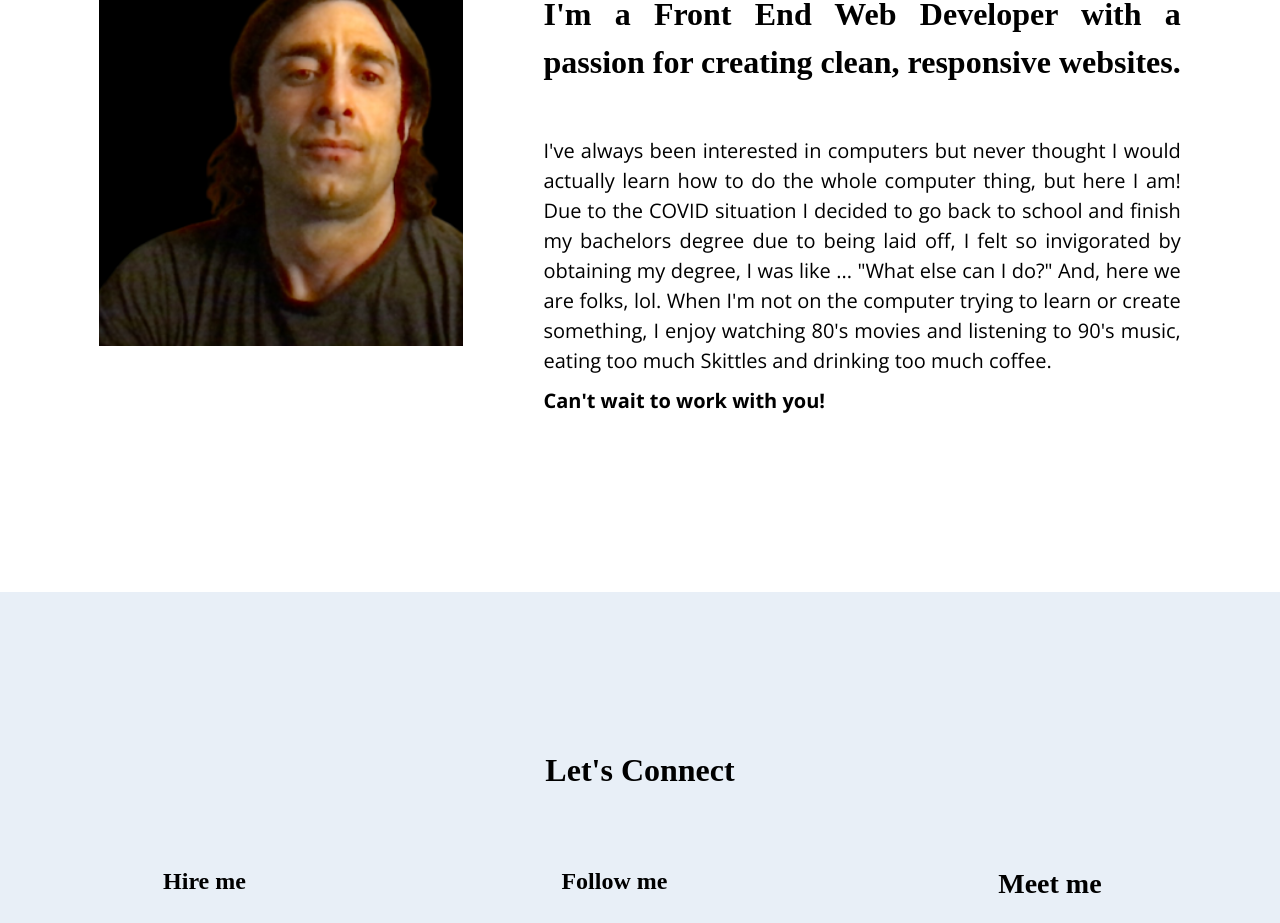
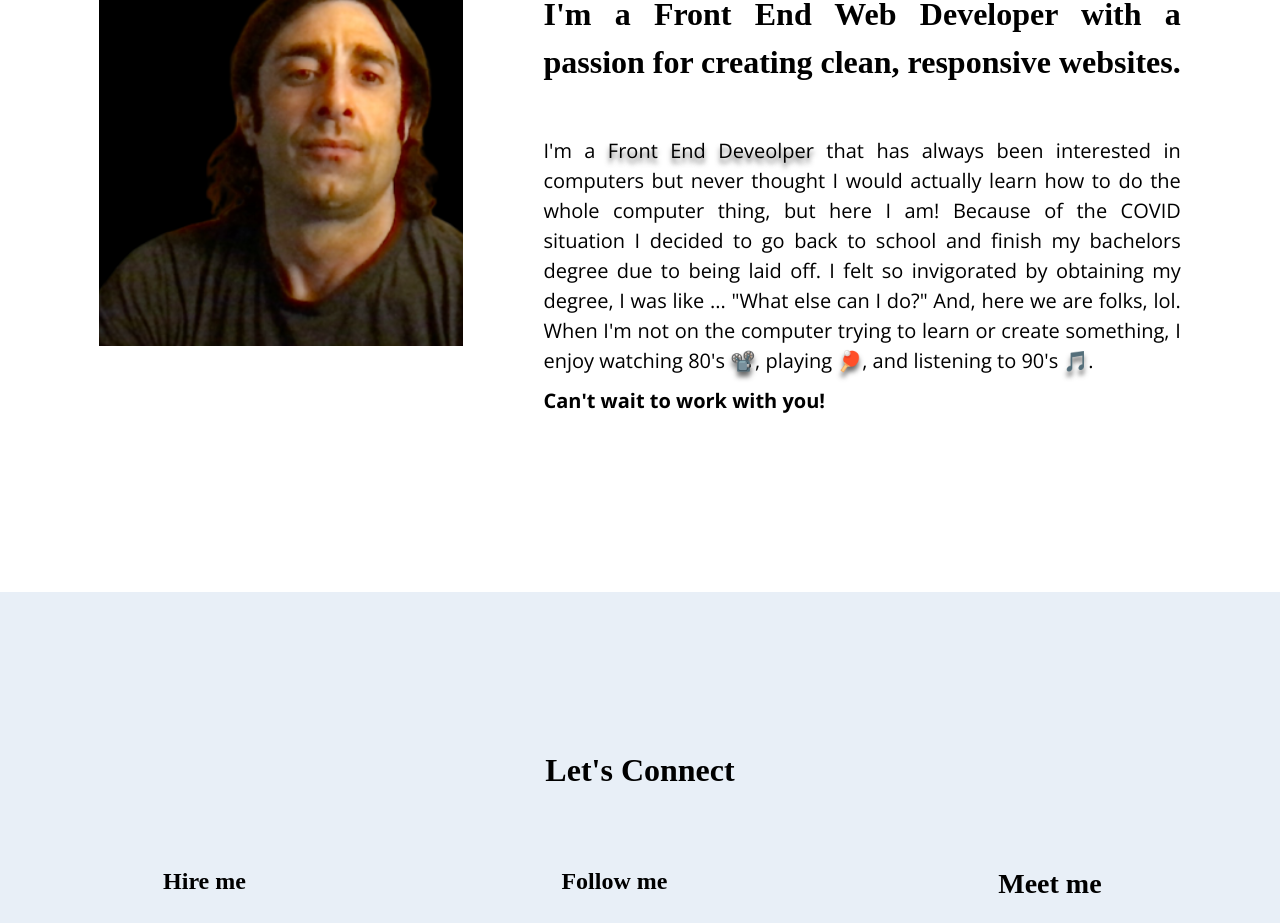
Before and after one commit to lyolayale/portfolio, a React (Create React App) app: page / in a window 1280 px wide. Shown: the part 3920-4843 px from the top of the page. Built offline with nearby package versions, Linux system fonts and the light colour scheme; a web font is replaced by a local one.

Commit message:
Updated AboutMe.js paragraph

```diff
--- a/src/components/AboutMe.js
+++ b/src/components/AboutMe.js
@@ -11,14 +11,16 @@ function AboutMe(props) {
           responsive websites.
         </h3>
         <p>
-          I've always been interested in computers but never thought I would
-          actually learn how to do the whole computer thing, but here I am! Due
-          to the COVID situation I decided to go back to school and finish my
-          bachelors degree due to being laid off, I felt so invigorated by
+          I'm a <span className="my-name">Front End Deveolper </span> that has
+          always been interested in computers but never thought I would actually
+          learn how to do the whole computer thing, but here I am! Because of
+          the COVID situation I decided to go back to school and finish my
+          bachelors degree due to being laid off. I felt so invigorated by
           obtaining my degree, I was like ... "What else can I do?" And, here we
           are folks, lol. When I'm not on the computer trying to learn or create
-          something, I enjoy watching 80's movies and listening to 90's music,
-          eating too much Skittles and drinking too much coffee.
+          something, I enjoy watching 80's <span className="my-name">📽️</span>,
+          playing <span className="my-name">🏓</span>, and listening to 90's{" "}
+          <span className="my-name">🎵</span>.
         </p>
         <p>Can't wait to work with you!</p>
       </section>
```
